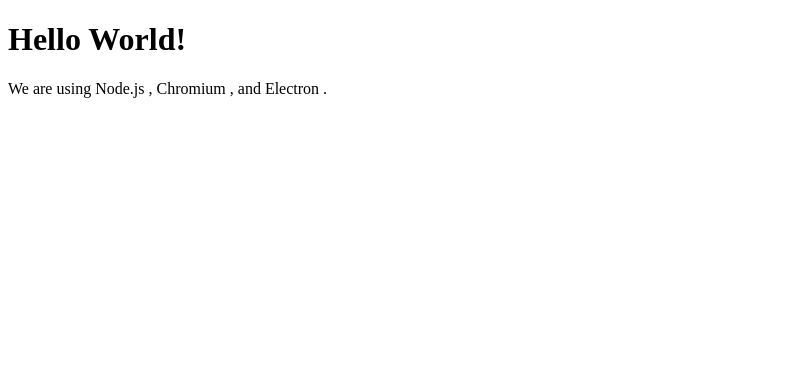
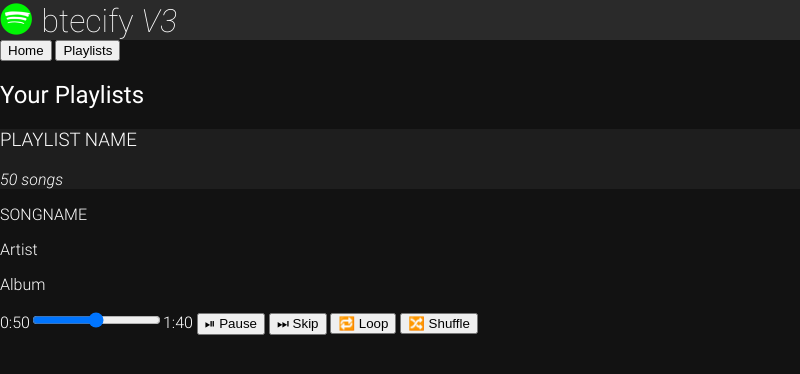
Before and after one commit to Tazmondo/btecifyV3, an Electron app: page index.html in a window 800 px wide. Drawn offline with Linux system fonts and the light colour scheme.

Commit message:
starter basic styling

```diff
--- a/index.html
+++ b/index.html
@@ -5,13 +5,45 @@
     <!-- https://developer.mozilla.org/en-US/docs/Web/HTTP/CSP -->
     <meta http-equiv="Content-Security-Policy" content="default-src 'self'; script-src 'self'">
     <meta http-equiv="X-Content-Security-Policy" content="default-src 'self'; script-src 'self'">
-    <title>Hello World!</title>
+
+
+    <link rel="stylesheet" href="style.css">
+
+    <title>btecify</title>
 </head>
 <body>
-<h1>Hello World!</h1>
-We are using Node.js <span id="node-version"></span>,
-Chromium <span id="chrome-version"></span>,
-and Electron <span id="electron-version"></span>.
+<header>
+    <h1>btecify <em>V3</em></h1>
+    <nav>
+        <div>
+            <button>Home</button>
+            <button>Playlists</button>
+        </div>
+    </nav>
+</header>
+<main>
+
+<h2>Your Playlists</h2>
+<div class="playlists-container">
+    <div class="playlist">
+        <h3>PLAYLIST NAME</h3>
+        <em>50 songs</em>
+    </div>
+</div>
+</main>
+
+<footer>
+    <div>
+        <p>SONGNAME</p>
+        <p>Artist</p>
+        <p>Album</p>
+    </div>
+    0:50<input type="range" value="50" max="100">1:40
+    <button>⏯ Pause</button>
+    <button>⏭ Skip</button>
+    <button>🔁 Loop</button>
+    <button>🔀 Shuffle</button>
+</footer>
 
 <script src="renderer.js"></script>
 </body>
--- a/main.js
+++ b/main.js
@@ -11,7 +11,8 @@
             preload: path.join(__dirname, 'preload.js')
         },
         icon: path.join(__dirname, 'assets/btecify.ico'),
-        alwaysOnTop: false
+        alwaysOnTop: false,
+        frame: false
     })
 
     win.loadFile('index.html')
--- /dev/null
+++ b/style.css
@@ -0,0 +1,127 @@
+@font-face {
+    font-family: 'Roboto';
+    src: url("./assets/Roboto/Roboto-Thin.ttf");
+    font-weight: 100;
+}
+
+@font-face {
+    font-family: 'Roboto';
+    src: url("./assets/Roboto/Roboto-ThinItalic.ttf");
+    font-weight: 100;
+    font-style: italic;
+}
+
+@font-face {
+    font-family: 'Roboto';
+    src: url("./assets/Roboto/Roboto-Light.ttf");
+    font-weight: 300;
+    font-style: normal;
+}
+
+@font-face {
+    font-family: 'Roboto';
+    src: url("./assets/Roboto/Roboto-LightItalic.ttf");
+    font-weight: 300;
+    font-style: italic;
+}
+
+@font-face {
+    font-family: 'Roboto';
+    src: url("./assets/Roboto/Roboto-Regular.ttf");
+    font-weight: 400;
+}
+
+@font-face {
+    font-family: 'Roboto';
+    src: url("./assets/Roboto/Roboto-Italic.ttf");
+    font-weight: 400;
+    font-style: italic;
+}
+
+@font-face {
+    font-family: 'Roboto';
+    src: url("./assets/Roboto/Roboto-Medium.ttf");
+    font-weight: 500;
+    font-style: normal;
+}
+
+@font-face {
+    font-family: 'Roboto';
+    src: url("./assets/Roboto/Roboto-MediumItalic.ttf");
+    font-weight: 500;
+    font-style: italic;
+}
+
+@font-face {
+    font-family: 'Roboto';
+    src: url("./assets/Roboto/Roboto-Bold.ttf");
+    font-weight: 700;
+    font-style: normal;
+}
+
+@font-face {
+    font-family: 'Roboto';
+    src: url("./assets/Roboto/Roboto-BoldItalic.ttf");
+    font-weight: 700;
+    font-style: italic;
+}
+
+@font-face {
+    font-family: 'Roboto';
+    src: url("./assets/Roboto/Roboto-Black.ttf");
+    font-weight: 900;
+    font-style: normal;
+}
+
+@font-face {
+    font-family: 'Roboto';
+    src: url("./assets/Roboto/Roboto-BlackItalic.ttf");
+    font-weight: 900;
+    font-style: italic;
+}
+
+
+
+
+body {
+    background-color: #121212;
+    color: white;
+    font-family: 'Roboto', serif;
+    font-weight: 300;
+    margin: 0;
+}
+
+h1 {
+    background-color: rgba(255, 255, 255, 0.1);
+    font-weight: 100;
+    margin: 0;
+    -webkit-app-region: drag;
+}
+
+h1::before {
+    background-image: url("./assets/btecify1024.png");
+    background-size: 1em 1em;
+    display: inline-block;
+    height: 1em;
+    width: 1em;
+    margin-right: 0.3em;
+    content: "";
+    position: relative;
+    top: 0.1em;
+}
+
+h2 {
+    font-weight: 400;
+}
+
+h3 {
+    font-weight: 300;
+}
+
+.playlists-container {
+    background-color: rgba(255, 255, 255, 0.05);
+}
+
+input[type=range] {
+
+}
```
